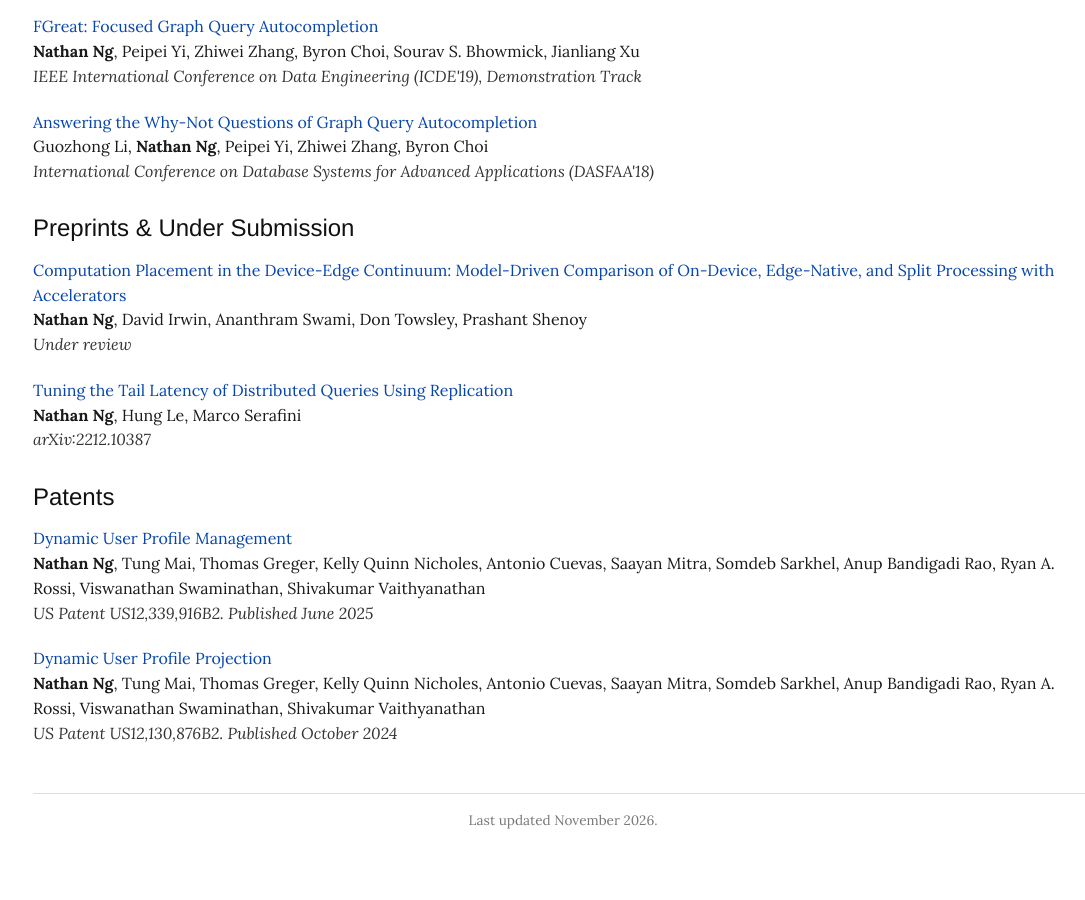
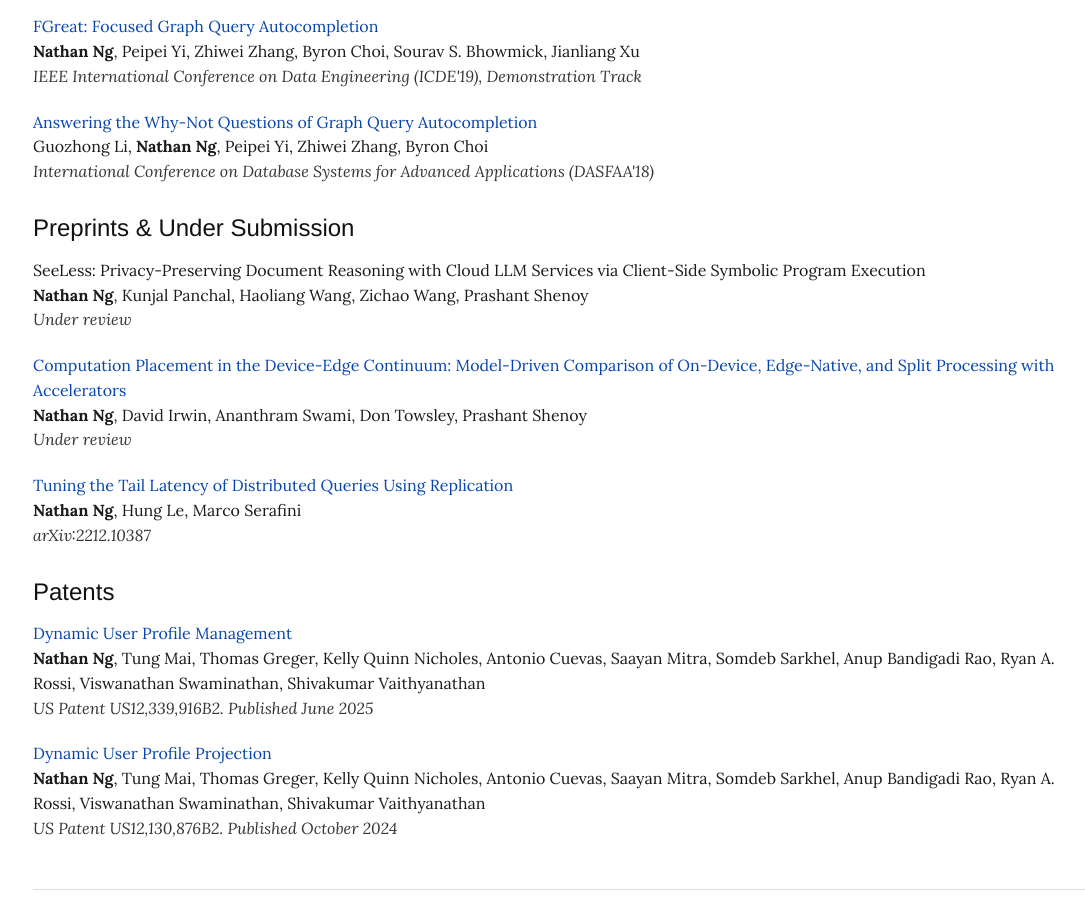
Before and after one commit to khngnathan/personal-website, a Jekyll site: the page built from publications.html, in a window 1280 px wide and 900 px high, scrolled down 805 px. Shown: the whole window, without its empty margins (77-1162 px from the left). Built offline with Jekyll 4.4.1, drawn with Linux system fonts in a browser that asks for light colours.

Commit message:
Publications: add SeeLess (under review)

```diff
--- a/publications.html
+++ b/publications.html
@@ -58,6 +58,11 @@ active: publications
   <h2>Preprints &amp; Under Submission</h2>
   <ul class="pubs">
     <li>
+      <span class="ptitle">SeeLess: Privacy-Preserving Document Reasoning with Cloud LLM Services via Client-Side Symbolic Program Execution</span>
+      <span class="pauthors"><b>Nathan Ng</b>, Kunjal Panchal, Haoliang Wang, Zichao Wang, Prashant Shenoy</span>
+      <span class="pvenue">Under review</span>
+    </li>
+    <li>
       <span class="ptitle"><a href="https://dl.acm.org/journal/taas">Computation Placement in the Device-Edge Continuum: Model-Driven Comparison of On-Device, Edge-Native, and Split Processing with Accelerators</a></span>
       <span class="pauthors"><b>Nathan Ng</b>, David Irwin, Ananthram Swami, Don Towsley, Prashant Shenoy</span>
       <span class="pvenue">Under review</span>
```
